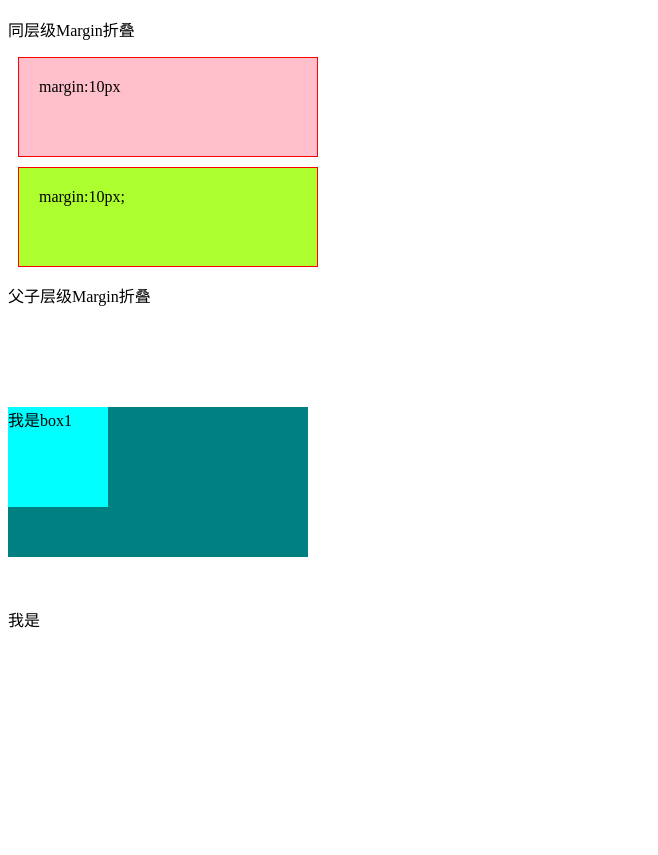
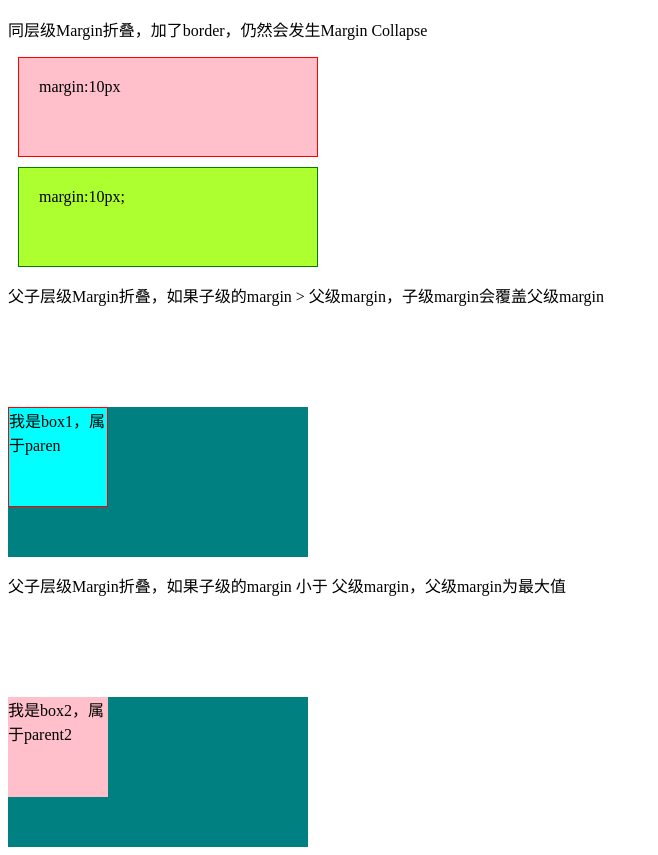
Before and after one commit to freshhan163/hxfJS, a plain HTML site: page css/marginCollapsing.html in a window 1280 px wide. Shown: the part 58-913 px from the top of the page, without its empty margins (0-658 px from the left). Before the commit the page ends 800 px from the top, so only its background shows below. Drawn offline with Linux system fonts and the light colour scheme.

Commit message:
feat(css/marginCollapsing): Margin合并

```diff
--- a/css/marginCollapsing.html
+++ b/css/marginCollapsing.html
@@ -20,7 +20,7 @@
         }
 
         .b {
-            border: 1px solid red;
+            border: 1px solid green;
             padding: 20px;
             width: 300px;
             height: 100px;
@@ -28,29 +28,45 @@
             background-color: greenyellow;
         }
 
-        #parent {
+        #parent1 {
             width:300px;
             height:150px;
             margin-top: 20px;
             background:teal;
         }
         #box1 {
+            width: 100px;
+            height: 100px;
+            background:aqua;
+            margin: 100px 0;
+            border: 1px solid red;
+        }
+        #parent2 {
+            width:300px;
+            height:150px;
+            margin-top: 100px;
+            background:teal;
+        }
+        #box2 {
             width:100px;
             height:100px;
-            background:aqua;
-            margin:100px 0;
+            background: pink;
+            margin-top: 20px;
         }
     </style>
 </head>
     <body>
         <h2>Margin折叠</h2>
-        <p>同层级Margin折叠</p>
+        <p>同层级Margin折叠，加了border，仍然会发生Margin Collapse</p>
         <div class="a">margin:10px</div>
         <div class="b">margin:10px;</div>
-        <p>父子层级Margin折叠</p>
-        <div id="parent">
-            <div id="box1">我是box1</div>
-            我是
+        <p>父子层级Margin折叠，如果子级的margin > 父级margin，子级margin会覆盖父级margin</p>
+        <div id="parent1">
+            <div id="box1">我是box1，属于paren</div>
+        </div>
+        <p>父子层级Margin折叠，如果子级的margin 小于 父级margin，父级margin为最大值</p>
+        <div id="parent2">
+            <div id="box2">我是box2，属于parent2</div>
         </div>
     </body>
 </html>
```
